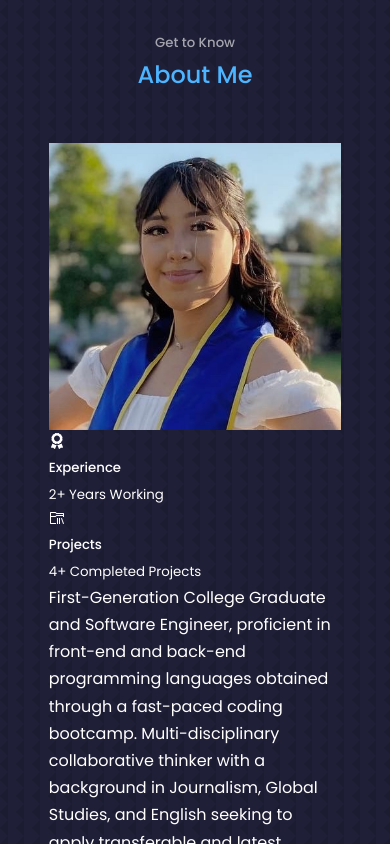
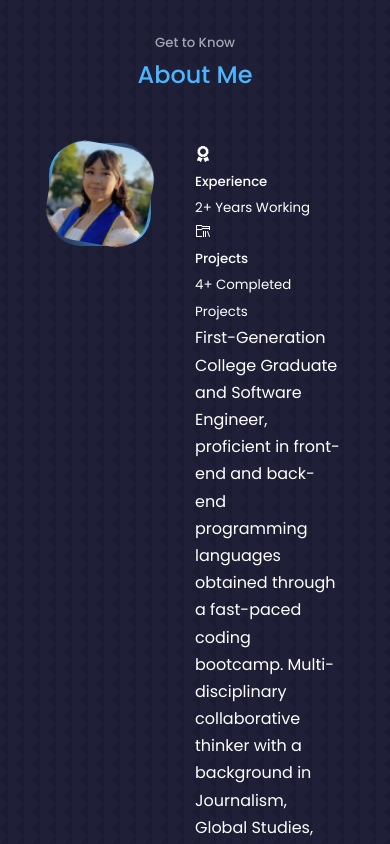
Before and after one commit to ValerieAlejandraa/My-portfolio, a React (Create React App) app: page / in a window 390 px wide. Shown: the part 940-1784 px from the top of the page. Built offline with nearby package versions, Linux system fonts and the light colour scheme.

Commit message:
made picture in about me section responsive through css, edited the left side of the about me section

```diff
--- a/src/components/about/About.jsx
+++ b/src/components/about/About.jsx
@@ -1,12 +1,12 @@
-import React from 'react'
-import './about.css'
-import ME from '../../assets/me-about.jpg'
-import {FaAward} from 'react-icons/fa'
-import {VscFolderLibrary} from 'react-icons/vsc'
+import React from "react";
+import "./about.css";
+import ME from "../../assets/me-about.jpg";
+import { FaAward } from "react-icons/fa";
+import { VscFolderLibrary } from "react-icons/vsc";
 
 const About = () => {
   return (
-    <section id='about'>
+    <section id="about">
       <h5>Get to Know</h5>
       <h2>About Me</h2>
 
@@ -19,28 +19,34 @@ const About = () => {
 
         <div className="about__content">
           <div className="about__cards">
-          <article className='about_card'>
-            <FaAward className='about__icon' />
+            <article className="about_card">
+              <FaAward className="about__icon" />
               <h5>Experience</h5>
               <small>2+ Years Working</small>
             </article>
 
-          <article className='about_card'>
-            <VscFolderLibrary className='about__icon' />
+            <article className="about_card">
+              <VscFolderLibrary className="about__icon" />
               <h5>Projects</h5>
               <small>4+ Completed Projects</small>
             </article>
           </div>
+
           <p>
-        First-Generation College Graduate and Software Engineer, proficient in front-end and back-end programming languages obtained through a fast-paced coding bootcamp. Multi-disciplinary collaborative thinker with a background in Journalism, Global Studies, and English seeking to apply transferable and latest technical skills in a software development position.
+            First-Generation College Graduate and Software Engineer, proficient
+            in front-end and back-end programming languages obtained through a
+            fast-paced coding bootcamp. Multi-disciplinary collaborative thinker
+            with a background in Journalism, Global Studies, and English seeking
+            to apply transferable and latest technical skills in a software
+            development position.
           </p>
-        <a href="#contact" className='btn btn'>Let's Talk</a>
+          <a href="#contact" className="btn btn-primary">
+            Let's Talk
+          </a>
         </div>
       </div>
-
-
     </section>
-  )
-}
+  );
+};
 
 export default About;
--- a/src/components/about/about.css
+++ b/src/components/about/about.css
@@ -0,0 +1,30 @@
+.about__container{
+    display: grid;
+    grid-template-columns: 35% 50%;
+    gap: 15%
+}
+
+.about__me{
+    width:100%;
+    aspect-ratio:1/1;
+    border-radius: 2rem;
+    background: linear-gradient(
+        45deg,
+        transparent,
+        var(--color-primary),
+        transparent
+    );
+    display: grid;
+    place-items: center;
+}
+
+.about__me-image {
+    border-radius: 2rem;
+    overflow: hidden;
+    transform: rotate(10deg);
+    transition: var(--transition);
+}
+
+.about__me-image:hover {
+    transform: rotate(0);
+}
```
Lines whose indentation alone changed are shown as unchanged.
